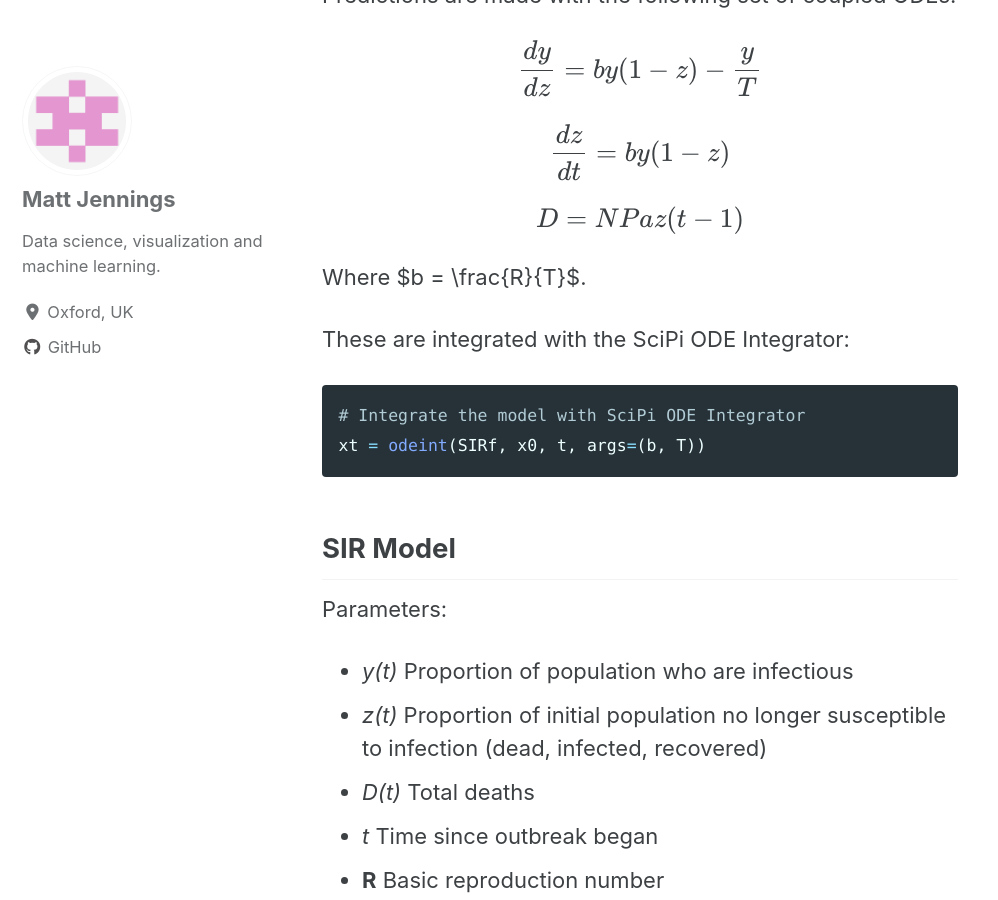
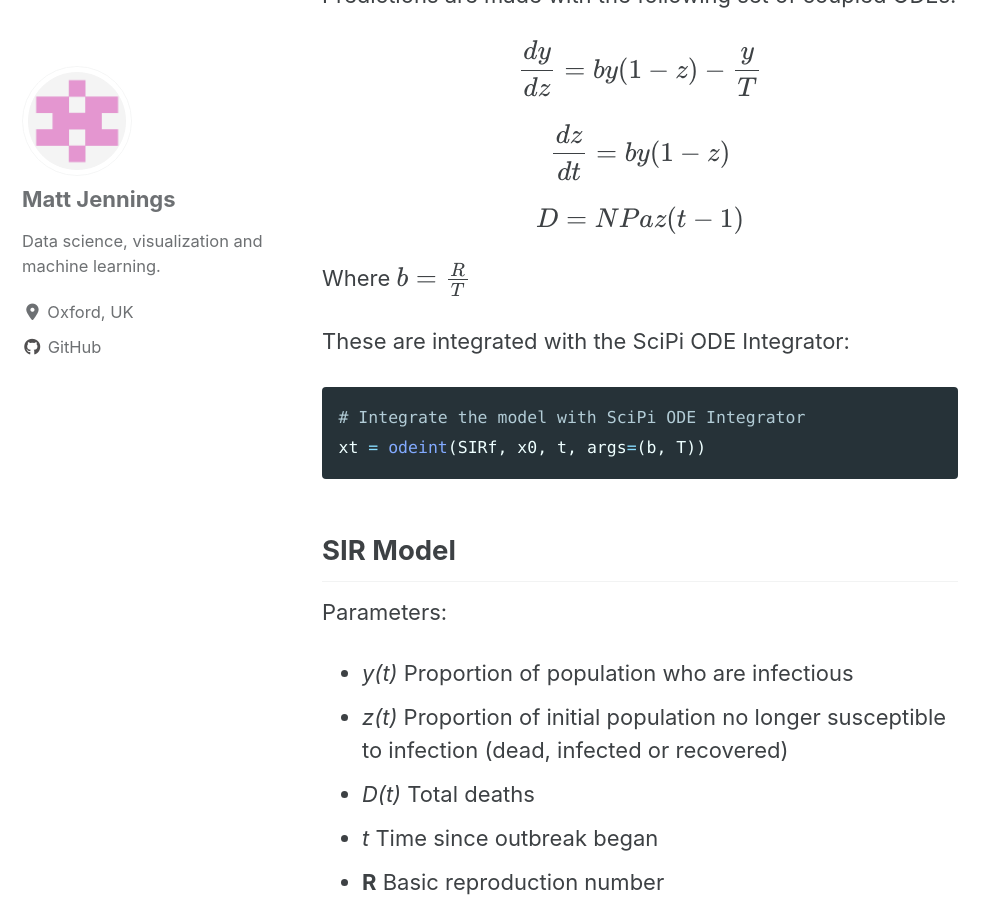
Before and after one commit to Matt-Jennings-GitHub/Matt-Jennings.github.io, a Jekyll site: the page built from _portfolio/COVID-19 SIR-Modelling.md, in a window 1280 px wide and 900 px high, scrolled down 1022 px. Shown: the whole window, without its empty margins (0-998 px from the left). Built offline with Jekyll 4.4.1, drawn with Linux system fonts in a browser that asks for light colours; cached includes are drawn as plain includes; nearby versions of some CDN libraries; formulas are drawn with MathJax 3.

Commit message:
Formatting Edits

```diff
--- a/_portfolio/COVID-19 SIR-Modelling.md
+++ b/_portfolio/COVID-19 SIR-Modelling.md
@@ -24,7 +24,7 @@ $$\frac{dz}{dt} = by(1-z)$$
 
 $$D = NPaz(t-1)$$
 
-Where $b = \frac{R}{T}$.
+Where $$b = \frac{R}{T}$$
 
 These are integrated with the SciPi ODE Integrator:
 
@@ -37,7 +37,7 @@ xt = odeint(SIRf, x0, t, args=(b, T))
 
 Parameters:
 - *y(t)*  Proportion of population who are infectious
-- *z(t)* Proportion of initial population no longer susceptible to infection (dead, infected, recovered)
+- *z(t)* Proportion of initial population no longer susceptible to infection (dead, infected or recovered)
 - *D(t)*  Total deaths
 - *t*  Time since outbreak began
 - **R**  Basic reproduction number
```
